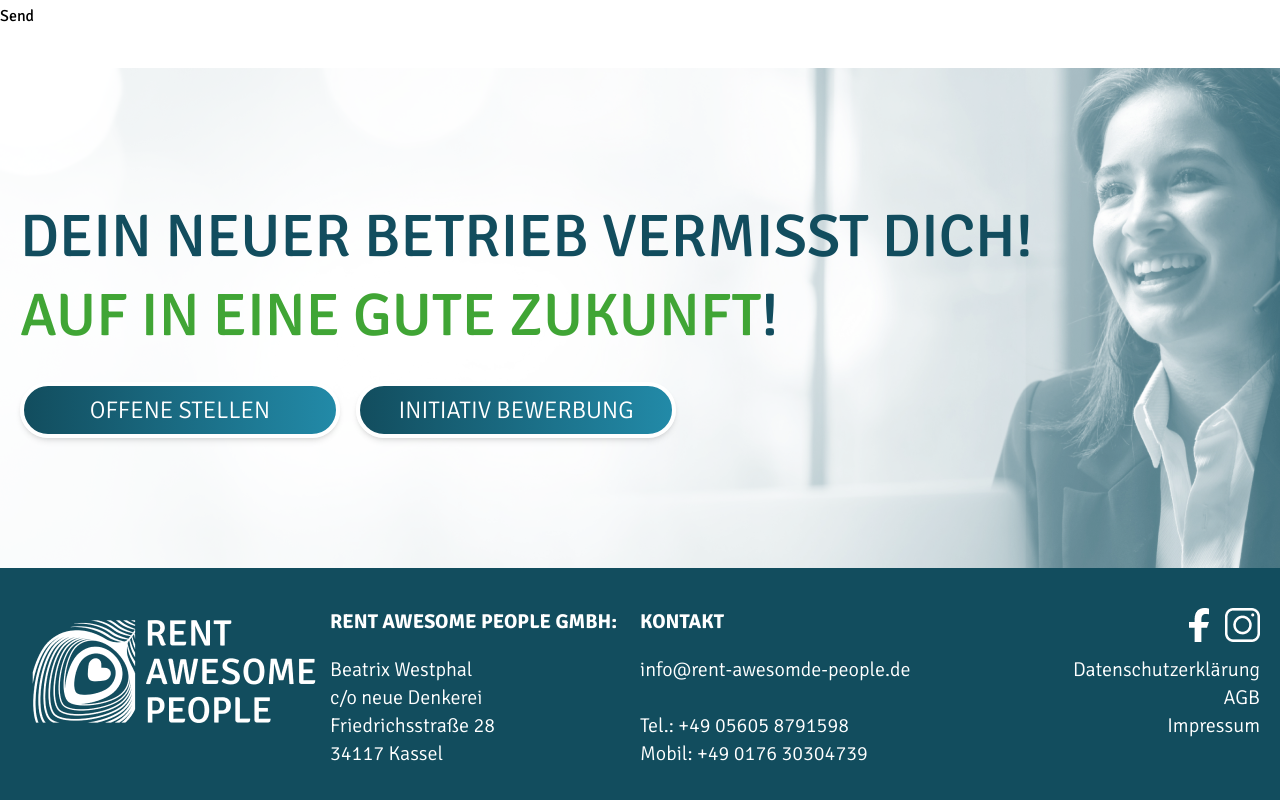
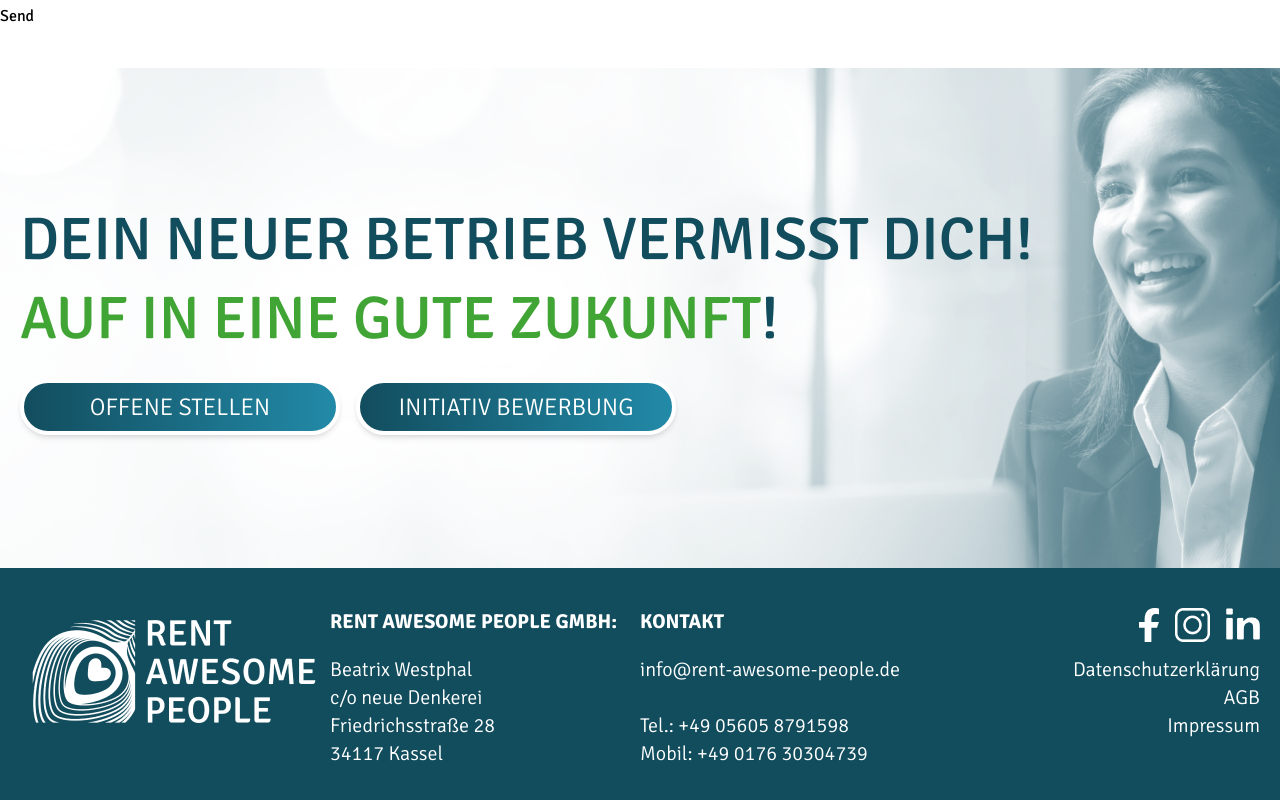
Before and after one commit to morrowsix/Rent-Awesome-People, a SvelteKit app: page /kontakt in a window 1280 px wide. Shown: the part 1244-2044 px from the top of the page. Built offline with nearby package versions, Linux system fonts and the light colour scheme.

Commit message:
some changes

```diff
--- a/src/routes/+page.svelte
+++ b/src/routes/+page.svelte
@@ -99,19 +99,22 @@
     </ul>
     <Button
       text="Offene Stellen"
-      link="/jobs"
+      link="/jobs#coveto_iframe"
       color="bg-gradient-to-r from-gradient-dark to-gradient-light" />
   </div>
 </div>
 <H3 align="text-center">
   <span class="text-primary">Welche</span>
   <span class="text-secondary">Superkräfte</span>
-  <span class="text-primary">besitzt du?</span>
+  <span class="text-primary">besitzt du?*</span>
 </H3>
 <div class=" grid lg:grid-cols-5 md:grid-cols-3 sm:grid-cols-2 max-w-container-12 m-auto">
   {#each heroes as hero}
     <Herocard name={hero.name} imgurl={hero.imgurl} />
   {/each}
+</div>
+<div class="m-auto max-w-container-12 text-center pb-5 text-primary">
+  <p>* Wir sprechen immer alle Geschlechter an (m/w/d).</p>
 </div>
 <div
   class=" w-full bg-[url(/Rectangle.png),_url(/professionelleKellnerin.png)] bg-cover bg-center h-[500px] flex justify-center items-center">
@@ -144,7 +147,7 @@
     </ul>
     <Button
       text="Kostenloses Erstgespräch vereinbaren"
-      link="/kontakt"
+      link="mailto:info@rent-awesome-people.de?subject=Kostenloses Erstgespräch vereinbaren"
       color="bg-gradient-to-r from-gradient-dark to-gradient-light" />
   </div>
   <div class="order-first lg:order-1">
@@ -196,7 +199,7 @@
 </TwoCol>
 <div
   class=" w-full bg-[url(/VerlaufBanner.png),_url(/MannImPool.png)] bg-cover bg-no-repeat bg-[position:0%,_right] 2xl:bg-[position:50%,_right] md:h-[500px] flex flex-col md:flex-row justify-start items-center">
-  <div class="self-end 2xl:max-w-[900px] md:max-w-[600px] max-w-[400px] order-2 md:order-1 m-auto md:m-[unset]"><img src="/BeatrixWestphal2.png" alt="" /></div>
+  <div class="self-end 2xl:max-w-[900px] md:max-w-[540px] max-w-[400px] order-2 md:order-1 m-auto md:m-[unset]"><img src="/BeatrixWestphal2.png" alt="" /></div>
   <div
     class="max-w-container-12 flex flex-col justify-start items-start m-auto md:m-[unset] order-1 md:order-2 pt-5 md:pr-5">
     <H2>
@@ -206,9 +209,10 @@
       <span class="text-secondary">neuen Job</span><span class="text-primary"
         >!</span>
     </H2>
-    <Button
+    <div class="pt-5"><Button
       text="Offene Stellen"
-      link="/jobs"
+      link="/jobs#coveto_iframe"
       color="bg-gradient-to-r from-gradient-dark to-gradient-light" />
+    </div>
   </div>
 </div>
--- a/src/routes/Footer.svelte
+++ b/src/routes/Footer.svelte
@@ -23,7 +23,7 @@
         <h6 class=" uppercase text-white text-xl font-bold">Kontakt</h6>
       </div>
       <a href="mailto:info@rent-awesome-people.de" class="text-white"
-        >info@rent-awesomde-people.de</a>
+        >info@rent-awesome-people.de</a>
       <p class="text-white" />
       <br />
       <a href="tel:056058791598" class="text-white">Tel.: +49 05605 8791598</a
@@ -34,7 +34,8 @@
       <div class="flex justify-center sm:justify-start lg:justify-end h-12">
         <a href="https://www.facebook.com/RentAwesomePeople" class=" mr-4"
           ><img src="/facebook-icon.png" alt="Facebook Icon" /></a>
-        <a href="https://www.instagram.com/rent_awesome_people/"> <img src="/insta-icon.png" alt="Instagram Icon" /></a>
+        <a href="https://www.instagram.com/rent_awesome_people/"> <img class=" mr-4" src="/insta-icon.png" alt="Instagram Icon" /></a>
+        <a href="https://www.linkedin.com/in/beatrix-westphal-a39a3b236/"> <img class="max-w-[34px]" src="/linkedin-icon.png" alt="Instagram Icon" /></a>
       </div>
       <a href="/datenschutz" class="text-white">Datenschutzerklärung</a><br />
       <a href="/agb" class="text-white">AGB</a><br />
--- a/src/routes/arbeitgeber/+page.svelte
+++ b/src/routes/arbeitgeber/+page.svelte
@@ -109,10 +109,10 @@
       <span class="text-secondary">was Sie brauchen.</span>
     </H2>
     <div class="pt-5">
-      <Button
-        text="Kostenloses Erstgespräch verienbaren"
-        link="mailto:info@rent-awesome-people.de"
-        color="bg-gradient-to-r from-gradient-dark to-gradient-light" />
     </div>
+    <Button
+      text="Kostenloses Erstgespräch vereinbaren"
+      link="mailto:info@rent-awesome-people.de?subject=Kostenloses Erstgespräch vereinbaren"
+      color="bg-gradient-to-r from-gradient-dark to-gradient-light" />
   </div>
 </div>
--- a/src/routes/arbeitnehmer/+page.svelte
+++ b/src/routes/arbeitnehmer/+page.svelte
@@ -17,7 +17,7 @@
     </H2>
   </div>
   <div
-    class="text-primary font-light text-1xl sm:text-2xl pr-5 pb-5 pt-8 lg:pt-12 lg:w-6/12 sm:leading-sm">
+    class="text-primary font-light text-xl sm:text-2xl pr-5 pb-5 pt-8 lg:pt-12 lg:w-6/12 sm:leading-sm">
     <p>
       Wir Menschen wollen eine informierte Entscheidung treffen. Wir helfen Dir
       dabei. Wir kennen Deinen neuen Arbeitgeber vielleicht bereits oder lernen
@@ -29,7 +29,7 @@
   <div class="py-10 flex">
     <Button
       text="Offene Stellen"
-      link="/jobs"
+      link="/jobs#coveto_iframe"
       color="bg-gradient-to-r from-gradient-dark to-gradient-light" />
   </div>
 </HeaderBanner>
@@ -102,11 +102,11 @@
     <div class="flex flex-col md:flex-row pt-5 gap-4">
       <Button
         text="Offene Stellen"
-        link="/jobs"
+        link="/jobs#coveto_iframe"
         color="bg-gradient-to-r from-gradient-dark to-gradient-light" />
       <Button
         text="Initiativ Bewerbung"
-        link="mailto:info@rent-awesome-people.de"
+        link="mailto:info@rent-awesome-people.de?subject=Initiativ Bewerbung"
         color="bg-gradient-to-r from-gradient-dark to-gradient-light" />
     </div>
   </div>
--- a/src/routes/components/Herocard.svelte
+++ b/src/routes/components/Herocard.svelte
@@ -8,10 +8,10 @@
   class="group w-56 m-auto pt-7 hover:pt-0 transition-all">
   <div
     class="relative bg-gradient-to-r from-gradient-dark to-gradient-light rounded-2xl w-full h-auto flex justify-center m-auto group-hover:shadow-2xl overflow-hidden">
-    <a href="/jobs"><img src={imgurl} alt="Arbeitnehmer aus Hotel und Gastronomie"/></a>
+    <a href="/jobs#coveto_iframe"><img src={imgurl} alt="Arbeitnehmer aus Hotel und Gastronomie"/></a>
     <!-- <div class="absolute bg-opacity-60 bg-gradient-dark hover:bg-opacity-0 b w-full h-full transition-all"></div> -->
   </div>
-  <div class="flex justify-center pb-5">
+  <div class="flex justify-center">
     <p
       class="uppercase text-2xl text-secondary font-medium p-3">
       {name}
--- a/src/routes/kontakt/+page.svelte
+++ b/src/routes/kontakt/+page.svelte
@@ -5,13 +5,14 @@
   import H2 from "../components/H2.svelte";
   import Contactform from "../components/Contactform.svelte";
 </script>
+
 <HeaderBanner imglink="/Header-Start.png">
   <div>
     <H2>
       <span class=" text-primary">Awesome </span>
-      <span class="text-secondary">Recruiting</span><br>
+      <span class="text-secondary">Recruiting</span><br />
       <span class=" text-primary">Awesome </span>
-      <span class="text-secondary">People</span><br>
+      <span class="text-secondary">People</span><br />
       <span class=" text-primary">Awesome </span>
       <span class="text-secondary">Jobs</span>
     </H2>
@@ -26,32 +27,28 @@
       nicht genug ist!
     </p>
   </div>
-  <div class="py-10 flex">
-    <!-- <Button
-      text="Mehr erfahren"
-      link="/kontakt"
-      color="bg-gradient-to-r from-gradient-dark to-gradient-light" /> -->
-  </div>
+  <div class="h-32 flex" />
 </HeaderBanner>
-  <div class="pb-10"></div>
-  <Contactform/>
+<div class="pb-10" />
+<Contactform />
+
 <div
   class=" w-full bg-[url(/Rectangle.png),_url(/Sekretaerin.png)] bg-cover bg-center h-[500px] flex justify-center items-center mt-10">
   <div
-    class="max-w-container-12 h-60 flex-1 flex flex-col justify-between items-start m-auto px-5 xl:px-0">
+    class="max-w-container-12 h-60 flex-1 flex flex-col justify-center items-start m-auto px-5 xl:px-0">
     <H2>
       <span class=" text-primary">Dein neuer Betrieb vermisst dich!</span><br />
       <span class="text-secondary">Auf in eine gute Zukunft</span><span
         class="text-primary">!</span>
     </H2>
-    <div class="flex flex-col md:flex-row gap-4">
+    <div class="flex flex-col md:flex-row pt-5 gap-4">
       <Button
         text="Offene Stellen"
-        link="/jobs"
+        link="/jobs#coveto_iframe"
         color="bg-gradient-to-r from-gradient-dark to-gradient-light" />
       <Button
         text="Initiativ Bewerbung"
-        link="mailto:info@rent-awesome-people.de"
+        link="mailto:info@rent-awesome-people.de?subject=Initiativ Bewerbung"
         color="bg-gradient-to-r from-gradient-dark to-gradient-light" />
     </div>
   </div>
--- a/src/routes/ueberuns/+page.svelte
+++ b/src/routes/ueberuns/+page.svelte
@@ -31,7 +31,7 @@
   </div>
   <div class="py-10 flex">
     <Button
-      text="Mehr erfahren"
+      text="Kontakt aufnehmen"
       link="/kontakt"
       color="bg-gradient-to-r from-gradient-dark to-gradient-light" />
   </div>
@@ -73,20 +73,20 @@
 <div
   class=" w-full bg-[url(/Rectangle.png),_url(/Sekretaerin.png)] bg-cover bg-center h-[500px] flex justify-center items-center mt-10">
   <div
-    class="max-w-container-12 h-60 flex-1 flex flex-col justify-between items-start m-auto px-5 xl:px-0">
+    class="max-w-container-12 h-60 flex-1 flex flex-col justify-center items-start m-auto px-5 xl:px-0">
     <H2>
       <span class=" text-primary">Dein neuer Betrieb vermisst dich!</span><br />
       <span class="text-secondary">Auf in eine gute Zukunft</span><span
         class="text-primary">!</span>
     </H2>
-    <div class="flex flex-col md:flex-row gap-4">
+    <div class="flex flex-col md:flex-row pt-5 gap-4">
       <Button
         text="Offene Stellen"
-        link="/jobs"
+        link="/jobs#coveto_iframe"
         color="bg-gradient-to-r from-gradient-dark to-gradient-light" />
       <Button
         text="Initiativ Bewerbung"
-        link="mailto:info@rent-awesome-people.de"
+        link="mailto:info@rent-awesome-people.de?subject=Initiativ Bewerbung"
         color="bg-gradient-to-r from-gradient-dark to-gradient-light" />
     </div>
   </div>
```
Lines whose indentation alone changed are shown as unchanged.
